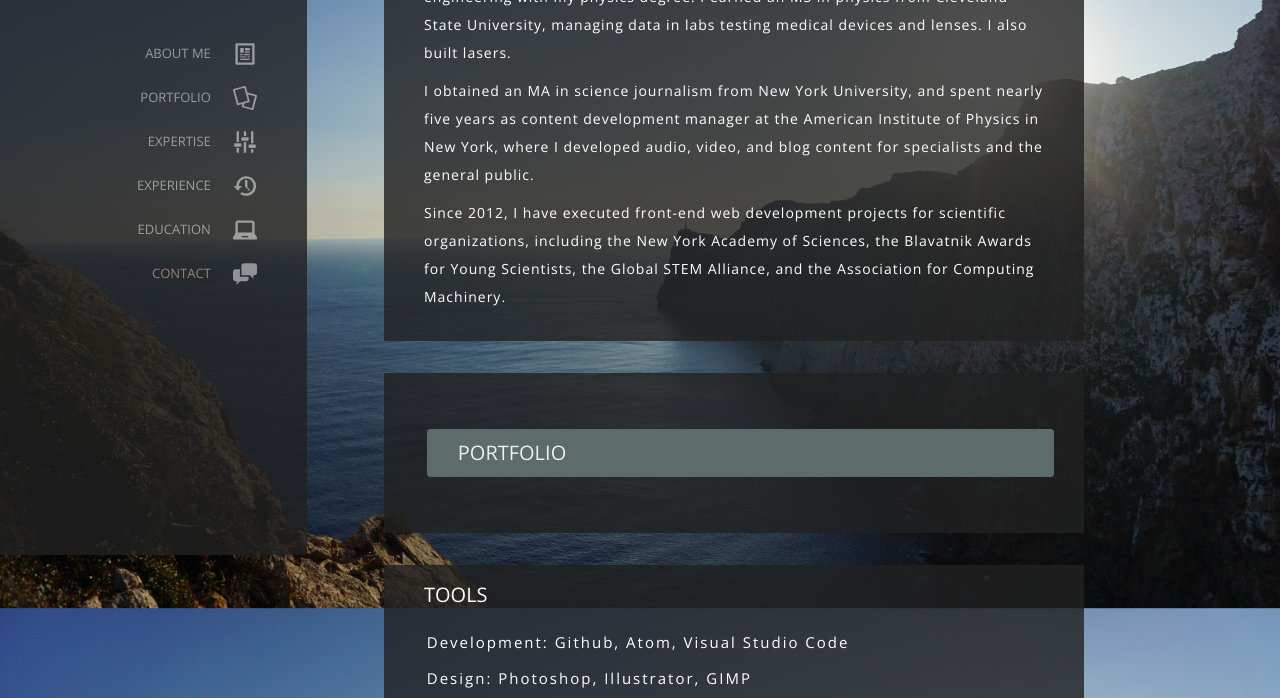
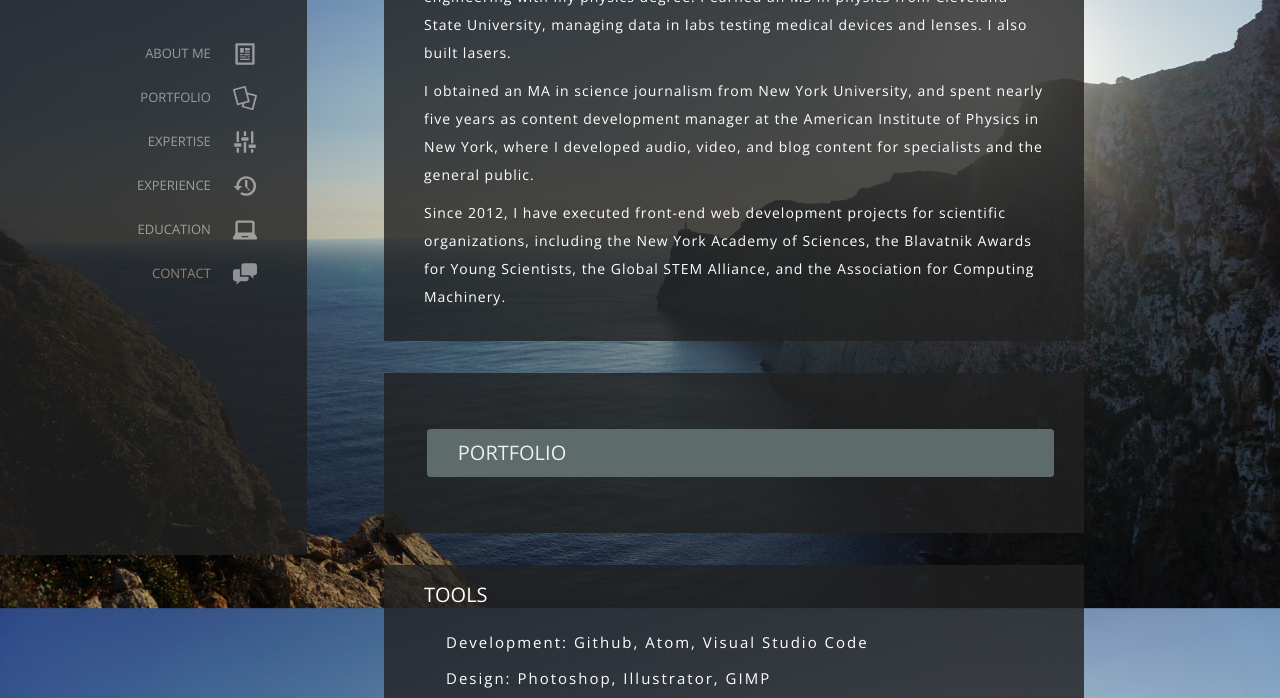
Before and after one commit to ieatpants/brandoneugenemiller.com, a plain HTML site: page index.html in a window 1280 px wide. Shown: the part 245-943 px from the top of the page. Drawn offline with nearby package versions, Linux system fonts and the light colour scheme.

```diff
--- a/css/main.css
+++ b/css/main.css
@@ -313,7 +313,7 @@
 	font-size: 15px;
 	letter-spacing: 2px;
 	line-height: 26px;
-	margin-left: 2%;
+	margin-left: 5%;
 	font-weight: 500;
 }
 
@@ -358,7 +358,7 @@
 	padding-right: 5%;
 	line-height: 30px;
 	border-radius: 3px;
-	margin-left: 2%inherit;;
+	/*margin-left: 2%inherit;;*/
 	color: #FFF;
 	font-family: "Open Sans", Helvetica, Arial, sans-serif;
 	font-weight: 500;
```
